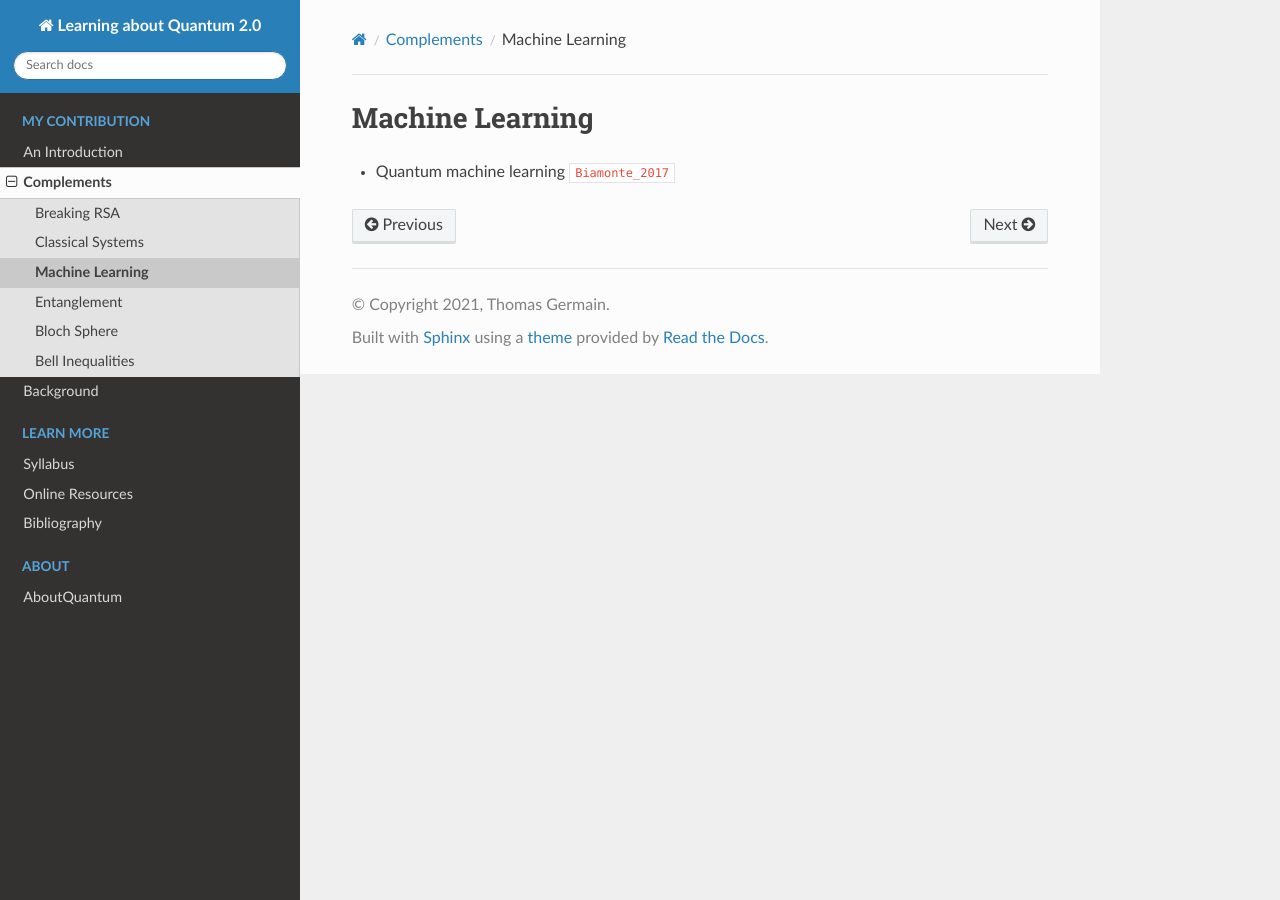
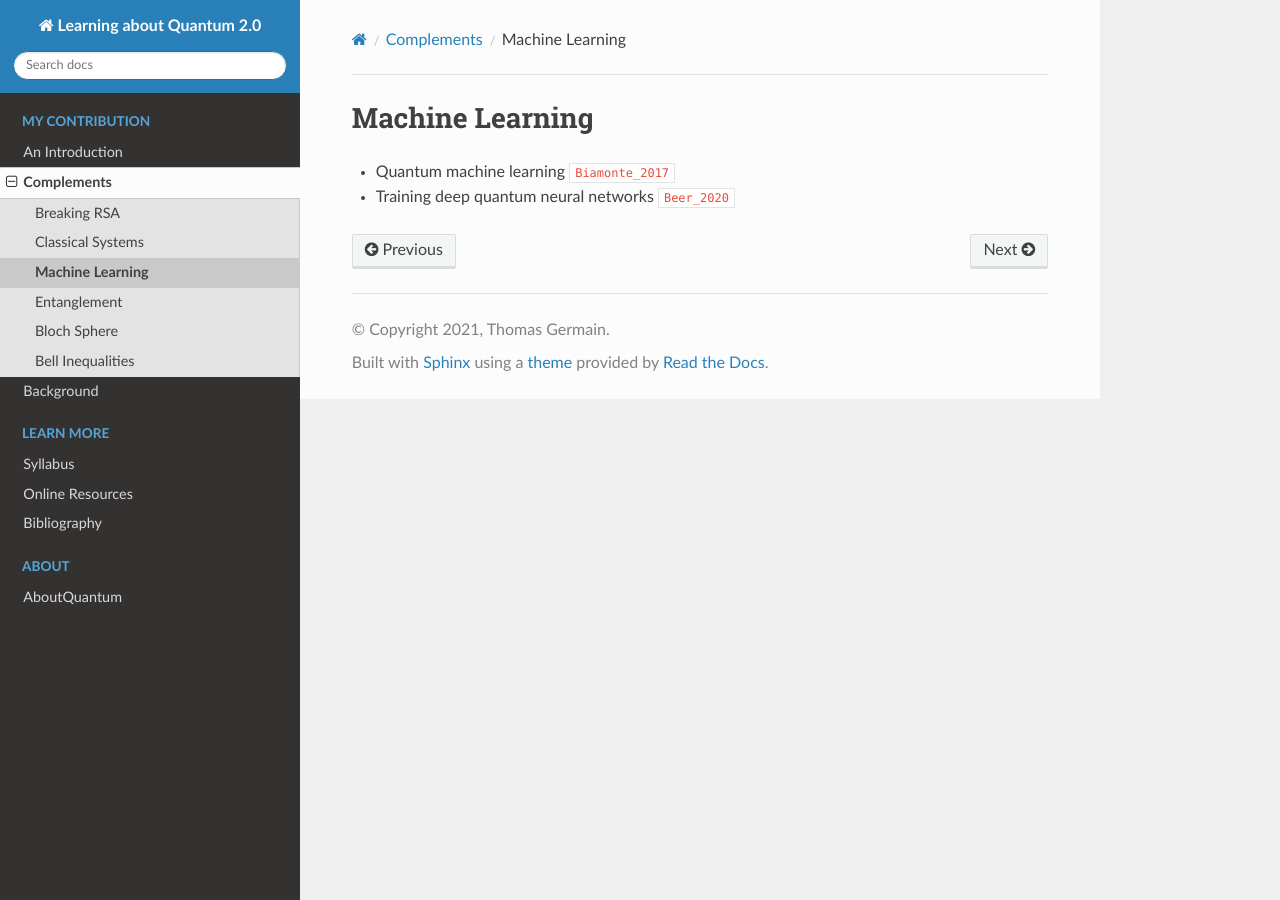
Before and after one commit to tomlqc/about-quantum, a Sphinx documentation site: the page built from source/stories/complements/mlearn.rst, in a window 1280 px wide. Built offline with Sphinx 7.4.7 and the Read the Docs theme 2.0.0, drawn with Linux system fonts in a browser that asks for light colours; cross-references to code outside the pages are shown as plain code; some of the changed lines change nothing that is shown.

Commit message:
mlearn: deep quantum neural networks.

```diff
--- a/source/biblio/articles.bib
+++ b/source/biblio/articles.bib
@@ -21,6 +21,18 @@
   number = {7777},
   pages = {215--218},
   journal = {Nature},
+  publisher = {Springer Science and Business Media {LLC}}
+}
+@article{Beer_2020,
+  title = {Training deep quantum neural networks},
+  author = {Kerstin Beer and Dmytro Bondarenko and Terry Farrelly and Tobias J. Osborne and Robert Salzmann and Daniel Scheiermann and Ramona Wolf},
+  year = {2020},
+  month = feb,
+  doi = {10.1038/s41467-020-14454-2},
+  url = {https://www.nature.com/articles/s41467-020-14454-2.pdf},
+  volume = {11},
+  number = {1},
+  journal = {Nature Communications},
   publisher = {Springer Science and Business Media {LLC}}
 }
 @article{Biamonte_2017,
--- a/source/stories/complements/mlearn.rst
+++ b/source/stories/complements/mlearn.rst
@@ -3,3 +3,5 @@ Machine Learning
 ================
 
 * Quantum machine learning :cite:`Biamonte_2017`
+
+* Training deep quantum neural networks :cite:`Beer_2020`
```
